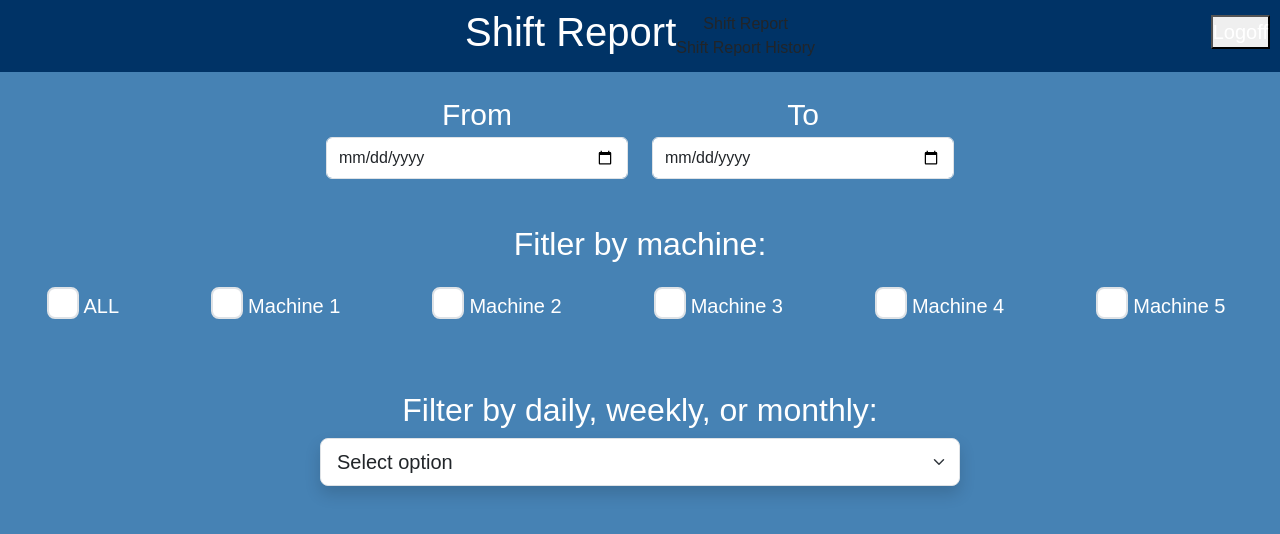
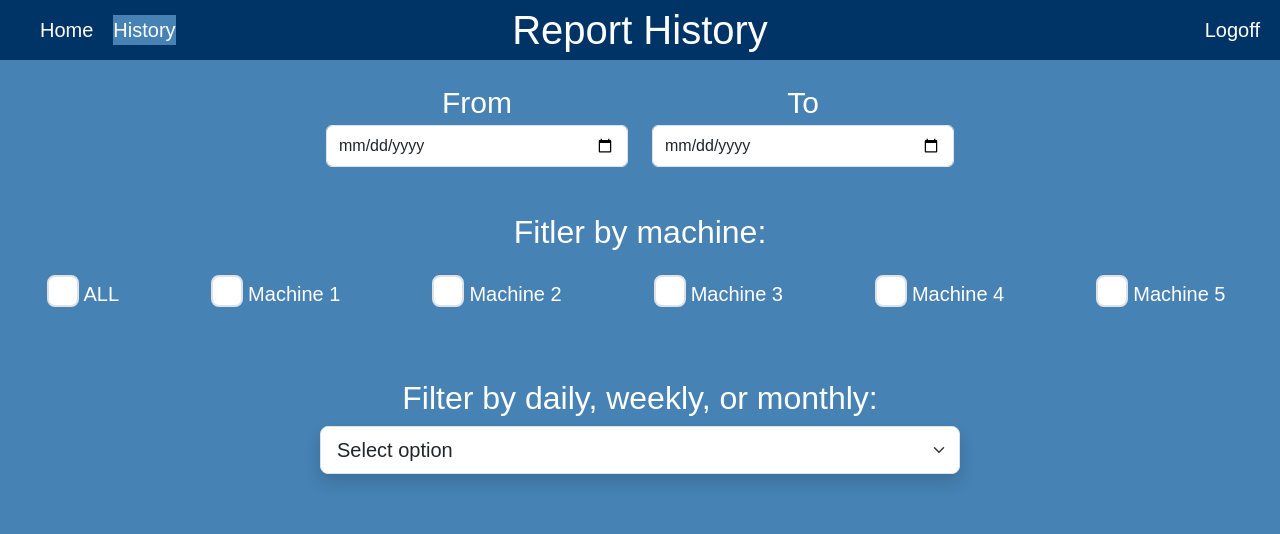
Before and after one commit to apatel62/shift-report, a React (Vite) app in the folder client/: page /ShiftHistory in a window 1280 px wide. Shown: the top 534 px of the page. Built offline with nearby package versions, Linux system fonts and the light colour scheme.

Commit message:
added user interactions to report page

```diff
--- a/client/src/components/Nav.tsx
+++ b/client/src/components/Nav.tsx
@@ -2,36 +2,37 @@ import { Link, useLocation } from "react-router-dom";
 
 const Nav = () => {
   const currentPage = useLocation().pathname;
-  // TODO: Add necessary code to display the navigation bar and link between the pages
+
+  const getTitle = () => {
+    if (currentPage === "/") {
+      return "Report";
+    } else if (currentPage === "/ShiftHistory") {
+      return "Report History";
+    } else {
+      return "Page Not Found";
+    }
+  };
+
   return (
-    <header className="navbar navbar-expand-md navbar-dark sticky-top navbar-custom-1">
-      <h1>Shift Report</h1>
-      <nav >
+    <header className="navbar navbar-expand-md navbar-dark sticky-top navbar-custom">
+      <nav className="navItem">
         <Link
           to="/"
-          // This is a conditional (ternary) operator that checks to see if the current page is "Home"
-          // If it is, we set the current page to 'active', otherwise we set it to '' or no class
-          className={
-            currentPage === "/"
-              ? "nav-item nav-link active"
-              : "nav-item nav-link"
-          }
+          className={currentPage === "/" ? "nav-link active" : "nav-link"}
         >
-          Shift Report
+          Home
         </Link>
         <Link
           to="/ShiftHistory"
-          // Check to see if the currentPage is `Portfolio`, and if so we use the active class. Otherwise, we set it to have no class
           className={
-            currentPage === "/ShiftHistory"
-              ? "nav-item nav-link active"
-              : "nav-item nav-link"
+            currentPage === "/ShiftHistory" ? "nav-link active" : "nav-link"
           }
         >
-          Shift Report History
+          History
         </Link>
-        <button className="logoff"> Logoff </button>
       </nav>
+      <h1 className="navbar-title">{getTitle()}</h1>
+      <button className="logoff">Logoff</button>
     </header>
   );
 };
--- a/client/src/index.css
+++ b/client/src/index.css
@@ -11,15 +11,6 @@
   font-family: Arial, Helvetica, sans-serif;
 }
 
-/*sets spacing between navbar and title*/
-.navbar-custom {
-  display: flex;
-  flex-direction: column;
-  align-items: center;
-  justify-content: center;
-  text-align: center;
-  background-color: var(--secondary);
-}
 
 h1 {
   color: var(--text);
@@ -100,35 +91,123 @@ span{
   box-shadow: var(--bs-box-shadow) !important;
 }
 
-/*hides options until chosen*/
-.machine, .up-down, .parts-produced, .comments-button {
-  display: none;
-}
-
-.issues {
-  display: none;
-}
-
 /*sets spacing between navbar and title*/
-.navbar-custom-1 {
+/* .navbar-custom {
   display: flex;
-  flex-direction: row;
   align-items: center;
-  justify-content: center;
+  justify-content: space-between;
   text-align: center;
   background-color: var(--secondary);
 }
 
+.navItem {
+  display: flex;
+  justify-content: flex-end;
+  flex-grow: 1;
+}
+
+.nav-link {
+  margin-left: 20px;
+  color: var(--text);
+  text-decoration: none;
+  transition: color 0.3s, background-color 0.3s;
+}
+
+.nav-link:hover {
+  background-color: var(--primary);
+}
+
+.nav-link.active {
+  background-color: var(--primary);
+}
+
 .logoff{
-  flex: 30%;
   color: var(--text);
   font-size: 20px;
+  position: absolute;
+  left: 20px;
+  top: 50%;
+  transform: translateY(-50%);
+  background: none;
+  border: none;
+  cursor: pointer;
   text-decoration: none;
+  transition: color 0.3s, background-color 0.3s;
 }
 
 .logoff:hover {
-  transform: scale(1.1); /* Slight zoom effect */
+  background-color: var(--primary);
+} */
+
+/* Navbar container */
+.navbar-custom {
+  display: flex;
+  justify-content: space-between; /* Ensure space between logoff button and navItem */
+  align-items: center; /* Vertically center all elements */
+  background-color: var(--secondary);
+  color: var(--text);
+  padding: 10px 20px;
+  position: relative;
+  min-height: 60px; /* Set a minimum height for the navbar */
+  transition: min-height 0.3s ease; /* Smooth transition when resizing */
 }
+
+/* Logoff button (right side) */
+.logoff {
+  color: var(--text);
+  font-size: 20px;
+  background: none;
+  border: none;
+  cursor: pointer;
+  text-decoration: none;
+  transition: color 0.3s, background-color 0.3s;
+  margin-left: 0; /* Logoff stays on the right side */
+}
+
+/* Hover effect for logoff */
+.logoff:hover {
+  background-color: var(--primary);
+}
+
+/* Title (centered) */
+.navbar-title {
+  flex-grow: 1; /* Take up all available space */
+  text-align: center; /* Center the title */
+  font-size: 40px; /* Adjust font size as needed */
+  margin: 0; /* Remove default margin */
+  position: absolute; /* Absolute positioning for centering */
+  left: 50%; /* Center horizontally */
+  transform: translateX(-50%); /* Correct for the width of the title */
+}
+
+/* Navbar links (left-aligned) */
+.navItem {
+  display: flex;
+  justify-content: flex-start; /* Align items to the left */
+  align-items: center; /* Vertically center the links */
+  flex-grow: 1;
+}
+
+.nav-link {
+  margin-left: 20px;
+  font-size: 20px;
+  color: var(--text);
+  text-decoration: none;
+  transition: color 0.3s, background-color 0.3s;
+}
+
+/* Hover effect for nav links */
+.nav-link:hover {
+  background-color: var(--primary);
+}
+
+.nav-link.active {
+  background-color: var(--primary);
+  color: var(--text);
+}
+
+
+
 
 .table-custom{
   width: 75%;
@@ -170,14 +249,33 @@ canvas {
   margin-top: 50px;
 }
 
+.body-blur {
+  filter: blur(5px);
+  transition: filter 0.3s ease;
+}
+
+.modal {
+  z-index: 1050 !important;
+}
+
+
 /*adjusts spacing and position in navbar depending on screen width*/
-  @media (max-width: 550px) {
-    .navbar-custom-1 {
+  @media (max-width: 768px) {
+    .navbar-custom {
       flex-direction: column;
+      align-items: flex-start;
+    }
+    .navItem {
+      justify-content: flex-start;
+    }
+
+    .logoff {
+      position: static;
+      margin-top: 10px;
     }
   }
 
-  @media (min-width: 550px) and (max-width: 10000px) {
+  /* @media (min-width: 550px) and (max-width: 10000px) {
     .logoff{
       position: fixed;
       top:15px;
@@ -186,4 +284,4 @@ canvas {
       font-size: 20px;
       text-decoration: none;
     }
-  }
+  } */
```
Also changed, not shown: client/src/pages/ShiftReport.tsx (+156 -107 lines), client/src/components/header.tsx (deleted).
